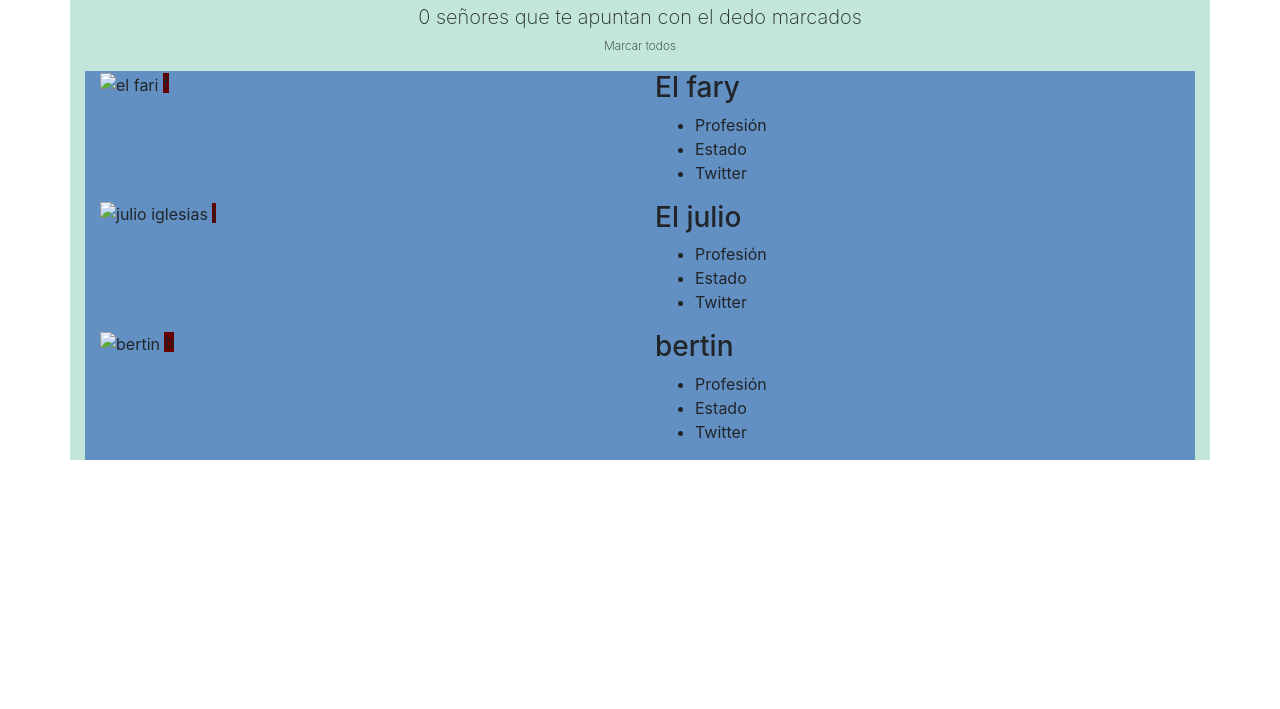
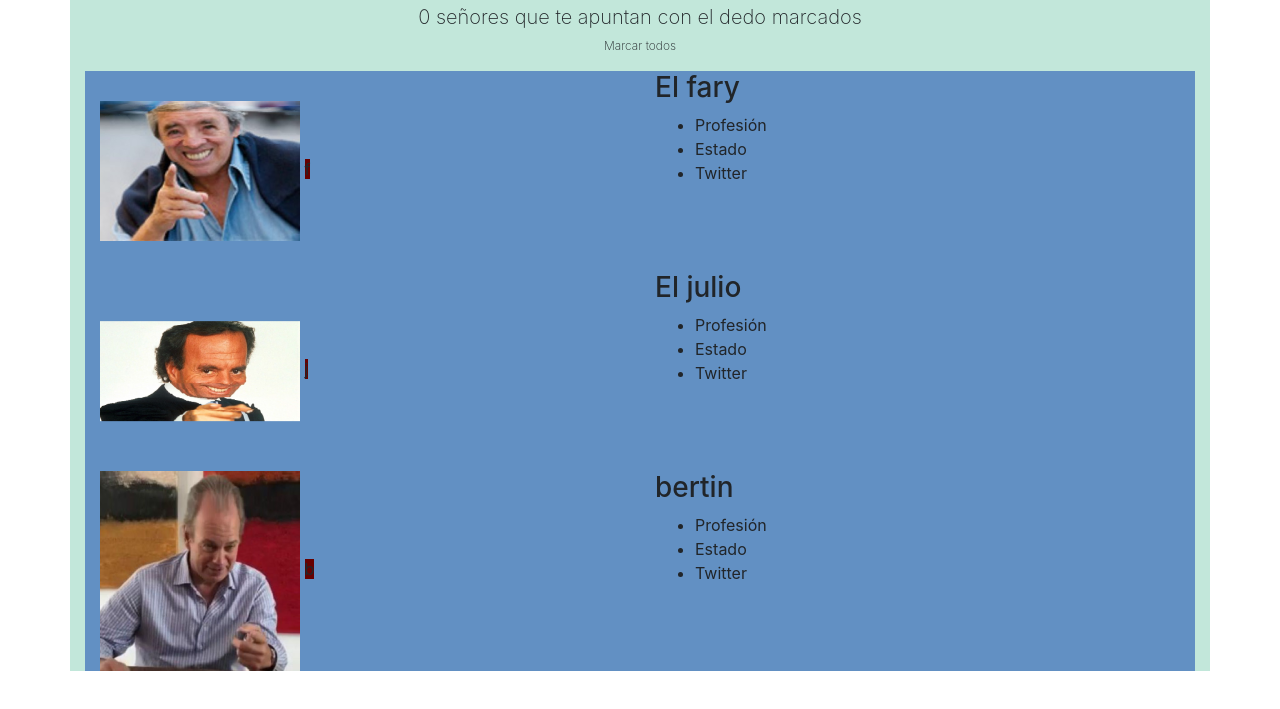
Before and after one commit to Xavi-e/e8-pol-felipe-ignasi-xavi, a plain HTML site: page index.html in a window 1280 px wide. Shown: the part 57-766 px from the top of the page. Drawn offline with nearby package versions, Linux system fonts and the light colour scheme.

Commit message:
Canvio favicon

```diff
--- a/index.html
+++ b/index.html
@@ -1,14 +1,21 @@
 <!DOCTYPE html>
 <html lang="es">
-
   <head>
     <meta charset="UTF-8" />
     <meta http-equiv="X-UA-Compatible" content="IE=edge" />
     <meta name="viewport" content="width=device-width, initial-scale=1.0" />
-  <link rel="shortcut icon" href="favicon.ico" type="image/x-icon" />
+    <link
+      rel="shortcut icon"
+      href="fotos/Google-Noto-Emoji-People-Bodyparts-11922-backhand-index-pointing-left-light-skin-tone.ico"
+      type="image/x-icon"
+    />
     <title>Señores que apuntan</title>
-  <link rel="stylesheet" href="https://cdn.jsdelivr.net/npm/bootstrap@4.6.0/dist/css/bootstrap.min.css"
-    integrity="sha384-B0vP5xmATw1+K9KRQjQERJvTumQW0nPEzvF6L/Z6nronJ3oUOFUFpCjEUQouq2+l" crossorigin="anonymous" />
+    <link
+      rel="stylesheet"
+      href="https://cdn.jsdelivr.net/npm/bootstrap@4.6.0/dist/css/bootstrap.min.css"
+      integrity="sha384-B0vP5xmATw1+K9KRQjQERJvTumQW0nPEzvF6L/Z6nronJ3oUOFUFpCjEUQouq2+l"
+      crossorigin="anonymous"
+    />
     <link rel="stylesheet" href="style.css" />
   </head>
 
@@ -16,16 +23,22 @@
     <div class="main-container container-fluid container-xl">
       <header class="cabecera row pt-4">
         <h1 class="col-12 text-center">Señores que te apuntan con el dedo</h1>
-      <h2 class="col-12 text-center">0 señores que te apuntan con el dedo marcados</h2>
+        <h2 class="col-12 text-center">
+          0 señores que te apuntan con el dedo marcados
+        </h2>
         <p class="col-12 text-center">Marcar todos</p>
       </header>
 
       <section class="contenido-principal">
         <div class="contenido-caja container">
           <div class="row">
-
             <div class="col">
-            <img src="fary.jpg" alt="el fari" class="foto-fary" height="200px" />
+              <img
+                src="fotos/faryEdit.png"
+                alt="el fari"
+                class="foto-fary"
+                height="200px"
+              />
               <span class="circle">f</span>
             </div>
             <div class="col">
@@ -36,13 +49,17 @@
                 <li>Twitter</li>
               </ul>
             </div>
-
           </div>
         </div>
         <div class="contenido-caja container">
           <div class="row">
             <div class="col">
-            <img src="julio.jpg" alt="julio iglesias" height="200px" class="foto-julio" />
+              <img
+                src="fotos/julioEdit.png"
+                alt="julio iglesias"
+                height="200px"
+                class="foto-julio"
+              />
               <span class="circle">j</span>
             </div>
             <div class="col">
@@ -58,7 +75,12 @@
         <div class="contenido-caja container">
           <div class="row">
             <div class="col">
-            <img src="bertin.jpg" alt="bertin" class="foto-bertin" height="200px" />
+              <img
+                src="fotos/bertinEdit.png"
+                alt="bertin"
+                class="foto-bertin"
+                height="200px"
+              />
               <span class="circle">b</span>
             </div>
             <div class="col">
@@ -74,5 +96,4 @@
       </section>
     </div>
   </body>
-
 </html>
```
Also changed, not shown: favicon.ico (deleted), fotos/Google-Noto-Emoji-People-Bodyparts-11922-backhand-index-pointing-left-light-skin-tone.ico (added), hover.gif (deleted), maqueta.png (deleted). Lines whose indentation alone changed are shown as unchanged.
